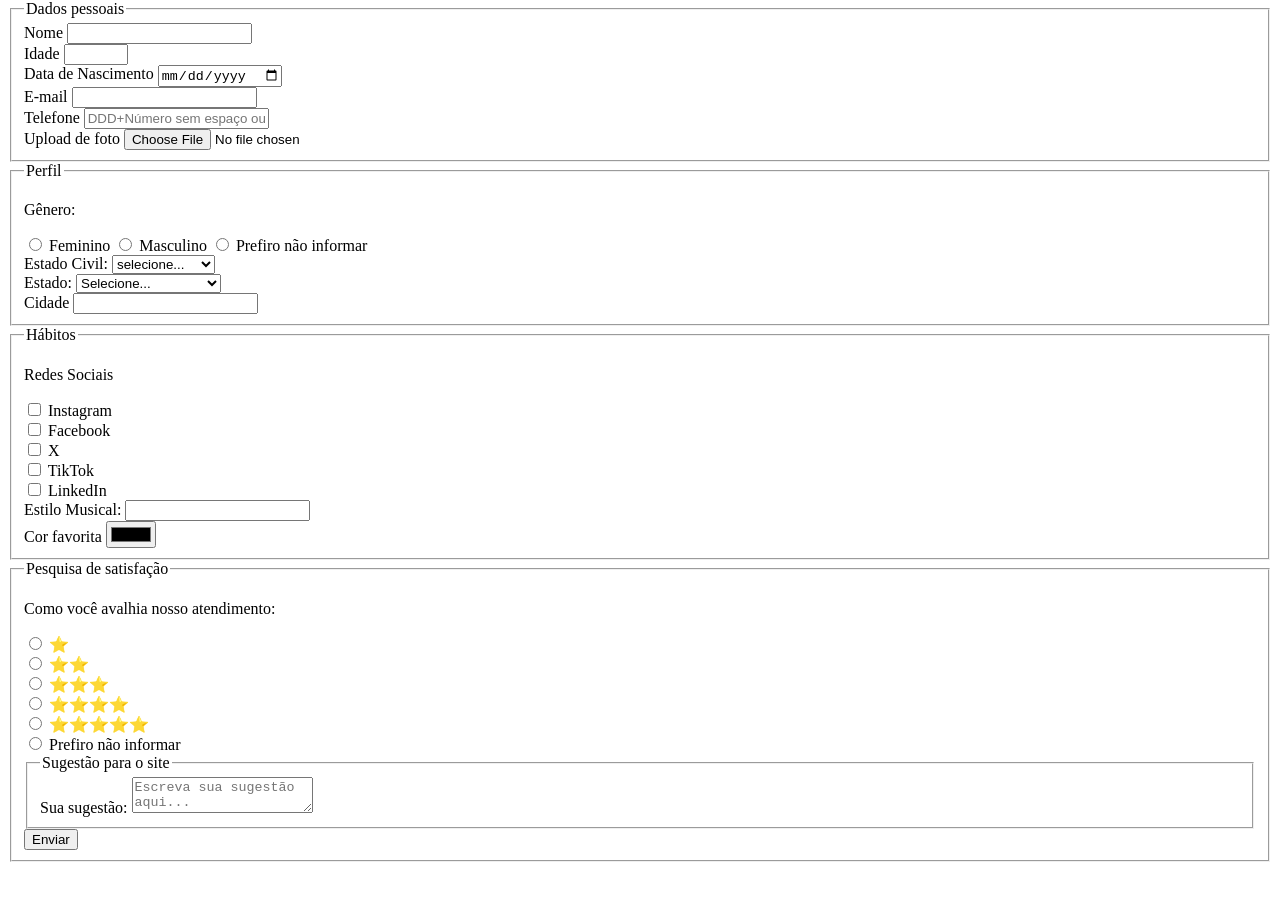
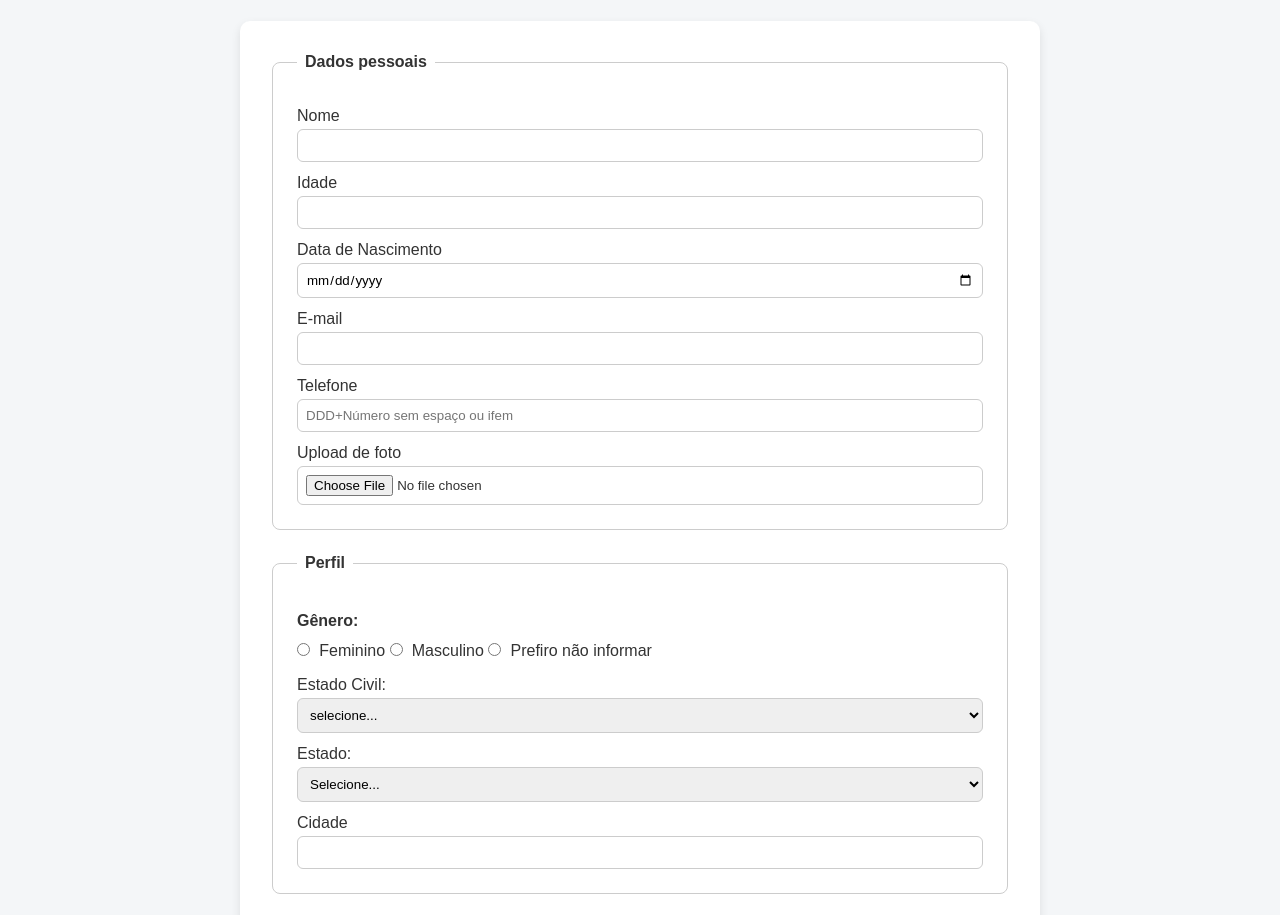
Before and after one commit to cremalz/formulario, a plain HTML site: page index.html in a window 1280 px wide. Shown: the part 80-995 px from the top of the page. Before the commit the page ends 950 px from the top, so only its background shows below. Drawn offline with Linux system fonts and the light colour scheme.

Commit message:
adição de style

```diff
--- a/index.html
+++ b/index.html
@@ -5,6 +5,7 @@
     <meta charset="UTF-8">
     <meta name="viewport" content="width=device-width, initial-scale=1.0">
     <title>Pesquisa Culturama</title>
+    <link rel="stylesheet" href="style.css">
 </head>
 
 <body>
--- /dev/null
+++ b/style.css
@@ -0,0 +1,116 @@
+/* Reset básico */
+* {
+  margin: 0;
+  padding: 0;
+  box-sizing: border-box;
+  font-family: Arial, Helvetica, sans-serif;
+}
+
+/* Página */
+body {
+  background-color: #f4f6f8;
+  color: #333;
+  padding: 2rem;
+}
+
+/* Cabeçalho */
+header {
+  text-align: center;
+  margin-bottom: 2rem;
+}
+
+header h1 {
+  font-size: 2rem;
+}
+
+/* Seção do formulário */
+section {
+  max-width: 800px;
+  margin: 0 auto;
+}
+
+/* Formulário */
+form {
+  background-color: #fff;
+  padding: 2rem;
+  border-radius: 10px;
+  box-shadow: 0 4px 10px rgba(0, 0, 0, 0.1);
+}
+
+/* Fieldsets */
+fieldset {
+  border: 1px solid #ccc;
+  border-radius: 8px;
+  padding: 1.5rem;
+  margin-bottom: 1.5rem;
+}
+
+/* Legendas */
+legend {
+  padding: 0 0.5rem;
+  font-weight: bold;
+}
+
+/* Labels */
+label {
+  display: inline-block;
+  margin-top: 0.75rem;
+  margin-bottom: 0.25rem;
+}
+
+/* Inputs gerais */
+input,
+select,
+textarea {
+  width: 100%;
+  padding: 0.5rem;
+  border-radius: 6px;
+  border: 1px solid #ccc;
+}
+
+/* Inputs especiais */
+input[type="radio"],
+input[type="checkbox"] {
+  width: auto;
+  margin-right: 0.3rem;
+}
+
+input[type="color"] {
+  padding: 0.2rem;
+  height: 40px;
+}
+
+/* Textarea */
+textarea {
+  min-height: 120px;
+  resize: vertical;
+}
+
+/* Parágrafos dentro do form */
+form p {
+  margin-top: 1rem;
+  font-weight: bold;
+}
+
+/* Botão */
+button {
+  display: block;
+  width: 100%;
+  margin-top: 1.5rem;
+  padding: 0.75rem;
+  border: none;
+  border-radius: 8px;
+  background-color: #5a67d8;
+  color: #fff;
+  font-size: 1rem;
+  cursor: pointer;
+}
+
+button:hover {
+  background-color: #434190;
+}
+
+/* Seção de sugestão */
+.sugestao {
+  margin-top: 1rem;
+}
```
